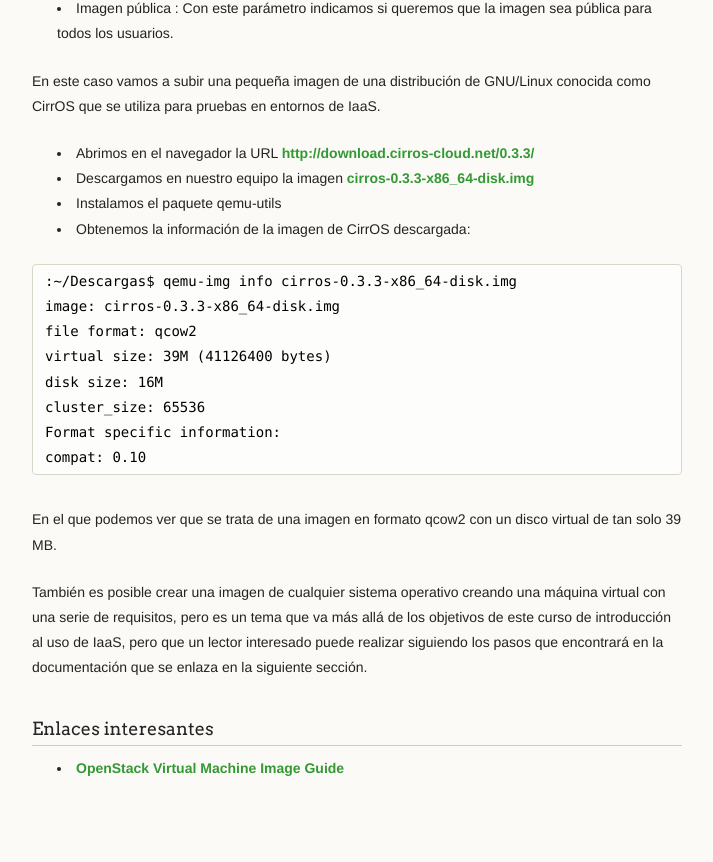
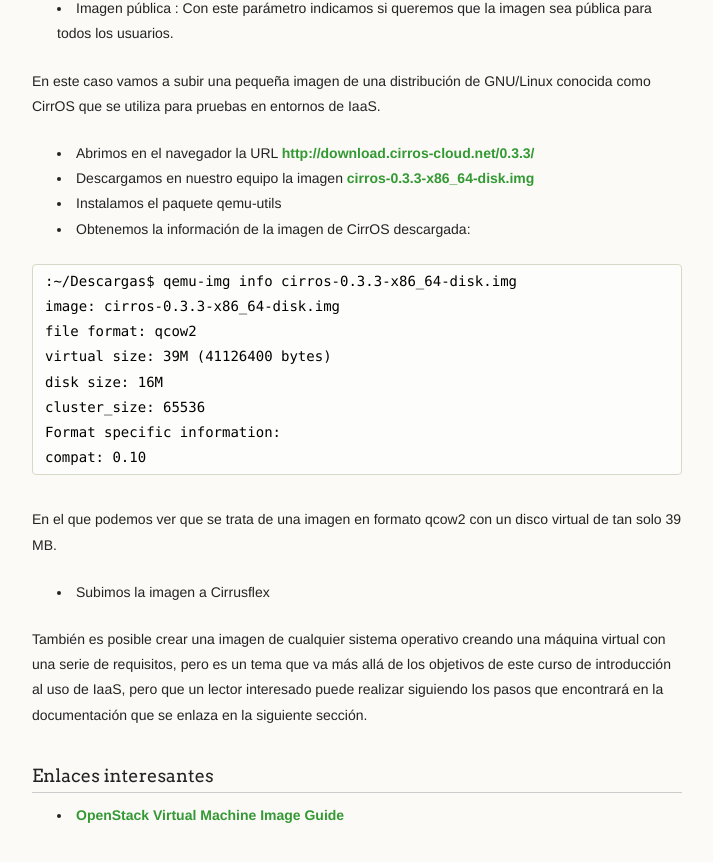
Before and after one commit to iesgn/cloud2, a Jekyll site: the page built from curso/u2/imagenes.md, in a window 1280 px wide and 900 px high, scrolled down 1480 px. Shown: the top 862 px of the window, without its empty margins (278-991 px from the left). Built offline with Jekyll 4.4.1, drawn with Linux system fonts in a browser that asks for light colours.

Commit message:
último paso

```diff
--- a/curso/u2/imagenes.md
+++ b/curso/u2/imagenes.md
@@ -83,6 +83,8 @@ compat: 0.10
 En el que podemos ver que se trata de una imagen en formato qcow2 con un disco
 virtual de tan solo 39 MB.
 
+  * Subimos la imagen a Cirrusflex
+
 También es posible crear una imagen de cualquier sistema operativo creando una
 máquina virtual con una serie de requisitos, pero es un tema que va más allá de
 los objetivos de este curso de introducción al uso de IaaS, pero que un lector
```
